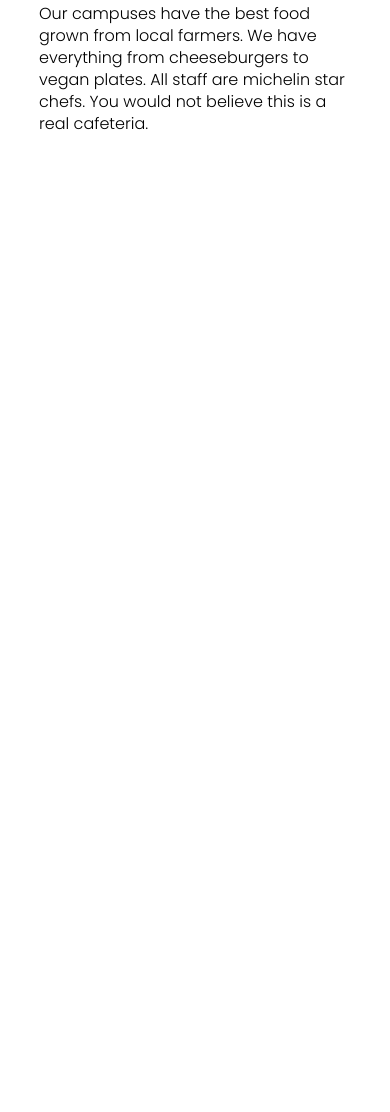
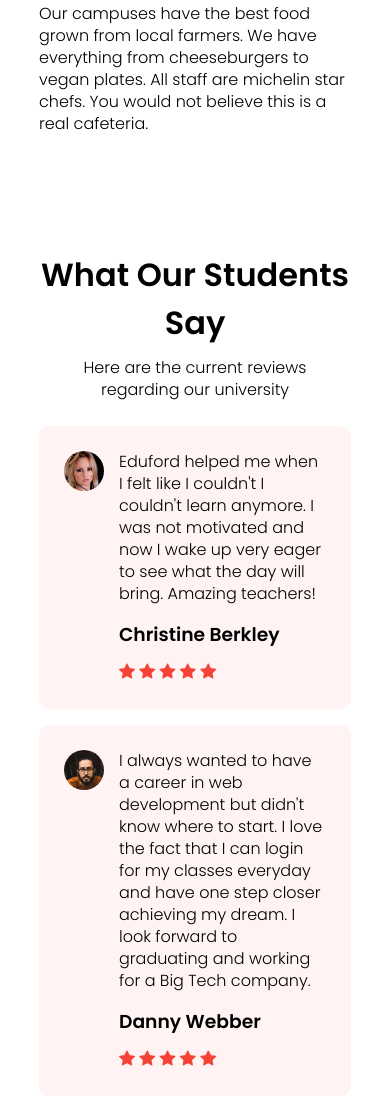
Before and after one commit to digitalinsightz/university-mock-website, a plain HTML site: page index.html in a window 390 px wide. Shown: the part 5340-6452 px from the top of the page. Before the commit the page ends 5491 px from the top, so only its background shows below. Drawn offline with nearby package versions, Linux system fonts and the light colour scheme.

Commit message:
add testimonials section and mobile responsive

```diff
--- a/index.html
+++ b/index.html
@@ -108,8 +108,37 @@
     </div>
 </section>
 
-
-
+<!-- Testimonials Section -->
+<section class="testimonials">
+    <h1>What Our Students Say</h1>
+    <p>Here are the current reviews regarding our university</p>
+    <div class="row">
+        <div class="testimonials-col">
+            <img src="./resources/images/user1.jpg" alt="testimonial 1">
+            <div>
+                <p>Eduford helped me when I felt like I couldn't I couldn't learn anymore. I was not motivated and now I wake up very eager to see what the day will bring. Amazing teachers!</p>
+                <h3>Christine Berkley</h3>
+                <i class="bi bi-star-fill"></i>
+                <i class="bi bi-star-fill"></i>
+                <i class="bi bi-star-fill"></i>
+                <i class="bi bi-star-fill"></i>
+                <i class="bi bi-star-fill"></i>
+            </div>
+        </div>
+        <div class="testimonials-col">
+            <img src="./resources/images/user2.jpg" alt="testimonial 2">
+            <div>
+                <p>I always wanted to have a career in web development but didn't know where to start. I love the fact that I can login for my classes everyday and have one step closer achieving my dream. I look forward to graduating and working for a Big Tech company.</p>
+                <h3>Danny Webber</h3>
+                <i class="bi bi-star-fill"></i>
+                <i class="bi bi-star-fill"></i>
+                <i class="bi bi-star-fill"></i>
+                <i class="bi bi-star-fill"></i>
+                <i class="bi bi-star-fill"></i>
+            </div>
+        </div>
+    </div>
+</section>
 
 
 
--- a/resources/css/style.css
+++ b/resources/css/style.css
@@ -269,3 +269,50 @@ h3 {
     margin-bottom: 15px;
     text-align: left;
 }
+
+/* Testimonials Section */
+
+.testimonials {
+    width: 80%;
+    margin: auto;
+    text-align: center;
+    padding-top: 100px;
+}
+
+.testimonials-col {
+    flex-basis: 44%;
+    border-radius: 10px;
+    margin-bottom: 5%;
+    text-align: left;
+    background: #fff3f3;
+    padding: 25px;
+    cursor: pointer;
+    display: flex;
+}
+
+.testimonials-col img {
+    height: 40px;
+    margin-left: 5px;
+    margin-right: 30px;
+    border-radius: 50%;
+}
+
+.testimonials-col p {
+    padding: 0;
+}
+
+.testimonials-col h3 {
+    margin-top: 15px;
+    text-align: left;
+}
+
+.testimonials-col .bi {
+    color: #f44336;
+}
+
+@media(max-width: 700px) {
+    .testimonials-col img {
+        margin-left: 0px;
+        margin-right: 15px;
+    }
+}
```
